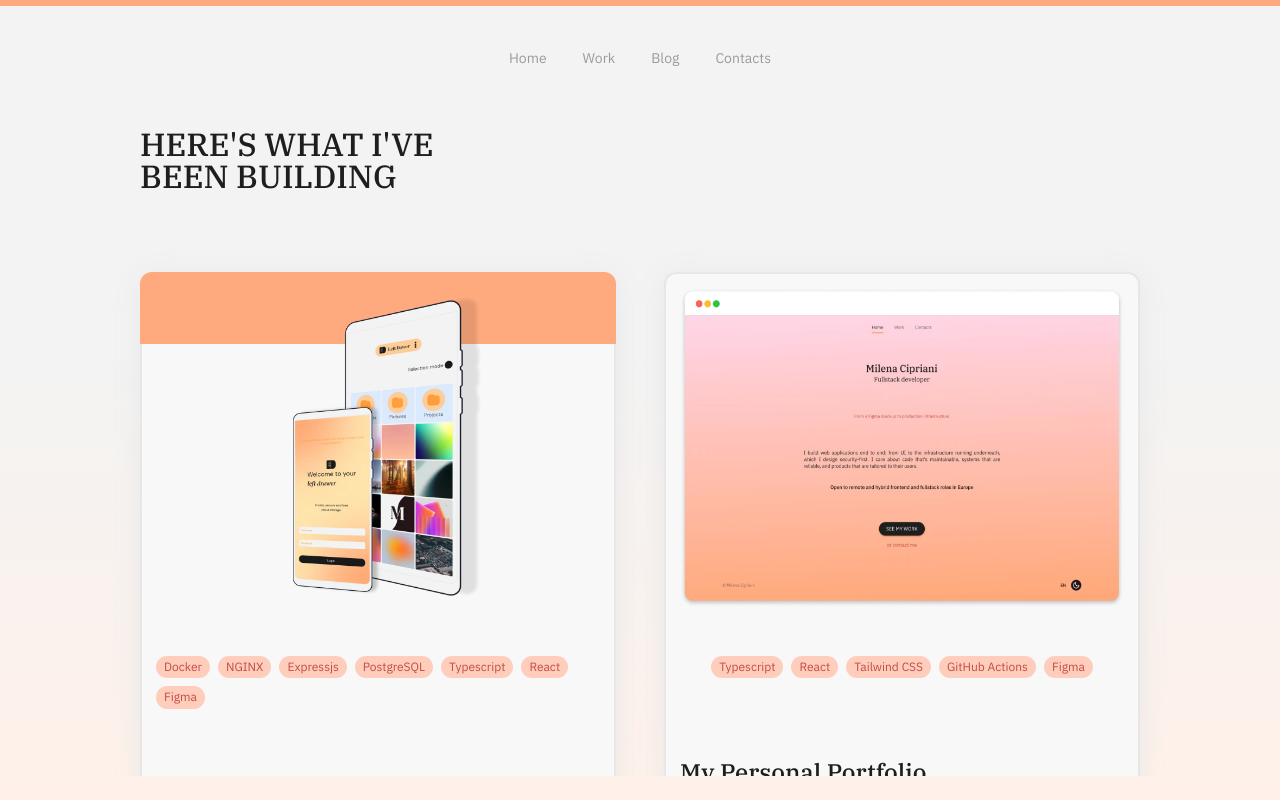
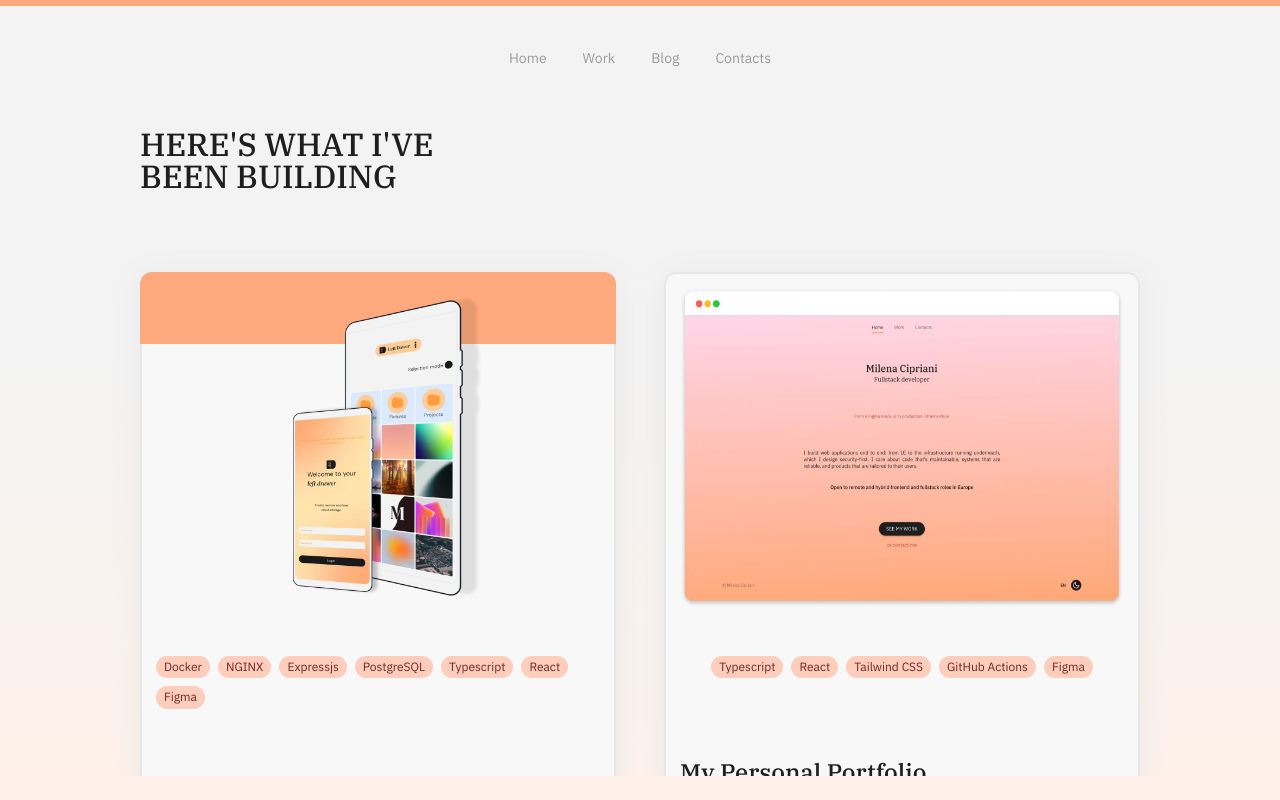
Before and after one commit to MilCipriani/portfolio, a React (Vite) app: page /work in a window 1280 px wide. Built offline with nearby package versions, Linux system fonts and the light colour scheme.

Commit message:
dependencies update, smaller fixes

```diff
--- a/src/blogPosts/00-Obsidian-as-my-Second-Brain.md
+++ b/src/blogPosts/00-Obsidian-as-my-Second-Brain.md
@@ -20,7 +20,7 @@ I've recently discovered this feeling has an actual scientific explanation. We l
 That's lovely, but I quickly came to the conclusion I can't keep accumulating notes forever: it takes surprisingly little time to fill up a drawer.
 And that's when I googled it.
 
-![Google search results for the most popuar note-taking apps shows Obsidian and Notion at the top](Blog-post01-00.webp)
+![Google search results for the most popuar note-taking apps show Obsidian and Notion at the top](Blog-post01-00.webp)
 
 I will skip all the research I did to figure out which one was the best option for my use case, that's a rabbithole, but as the title spoiled: Obsidian.
 
--- a/src/components/WorkCard.tsx
+++ b/src/components/WorkCard.tsx
@@ -46,7 +46,7 @@ export default function Card({ card }:WorksProps) {
     <section className={`relative h-full w-full flex flex-col items-center md:justify-center justify-center gap-12 px-4 shadow-light dark:shadow-dark ring-2 ring-inset ring-black/8 dark:ring-[#9F85D0]/10 pt-4 pb-9 rounded-xl ${isDark ? 'bg-work-card-bg-dark' : 'bg-work-card-bg'}`}>
       <img src={imageURL} alt={t(alt)} className='h-full max-h-80 rounded-lg z-10'/>
 
-      { highlighted && (<div className='absolute top-0 left-0 w-full h-[72px] bg-main-accent dark:bg-main-accent-dark rounded-t-xl z-0'></div>)}
+      { highlighted && (<div className='absolute top-0 left-0 w-full h-18 bg-main-accent dark:bg-main-accent-dark rounded-t-xl z-0'></div>)}
 
       <div className='flex flex-col items-center justify-center gap-11'>
 
--- a/src/index.css
+++ b/src/index.css
@@ -30,9 +30,9 @@ html element*/
   --color-work-card-bg-dark: #4F485C;
   --color-tags-bg: #FFCDBB;
   --color-tags-bg-dark: #E9C9F8;
-  --color-tags-text: #C44B45;
+  --color-tags-text: #732521;
   --color-tags-text-dark: #4E4A87;
-  --color-secondary-text: #9B9B9B;
+  --color-secondary-text: #9b9b9b;
   --color-secondary-text-dark: #937CA0;
   --color-text-gps-input: #DD9C99;
   --color-text-gps-input-dark: #BFACFF;
--- a/src/pages/Blog.tsx
+++ b/src/pages/Blog.tsx
@@ -4,7 +4,7 @@ import { Link } from 'react-router';
 import { posts } from '../data/posts';
 import Footer from '../components/Footer';
 
-export default function Contacts() {
+export default function Blog() {
   const { t } = useLanguage()
 
   return (
@@ -14,7 +14,7 @@ export default function Contacts() {
       <div className='mb-auto'>
         {posts.map((p, index) => (
           <div key={p.slug}>
-            <Link className='flex flex-col gap-2' to={`/blog/${p.slug}`}>
+            <Link className='flex flex-col gap-2' to={`/blog/${p.slug}/`}>
               <h2>{p.title}</h2>
               <p className='text-secondary-text dark:text-secondary-text-dark text-sm'>{p.date}</p>
               <p>{p.description}</p>
```
Also changed, not shown: 2 other files (tests, documents, lock files or other folders).
